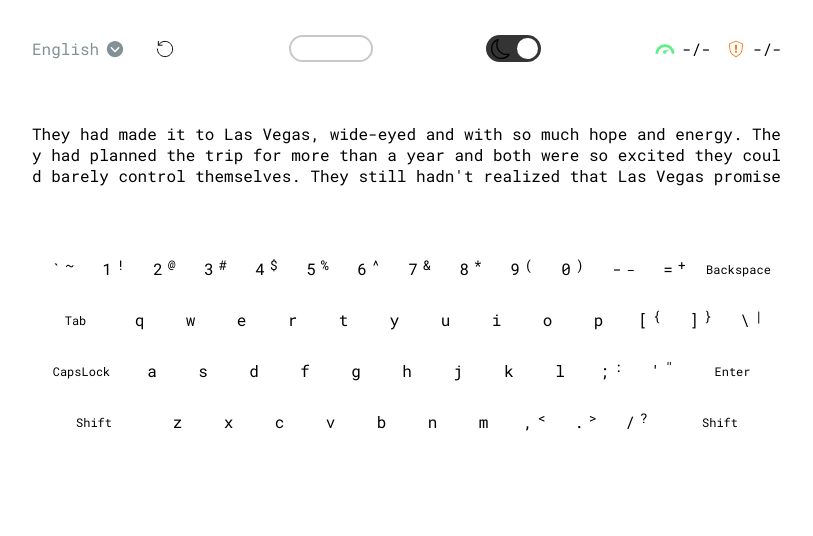
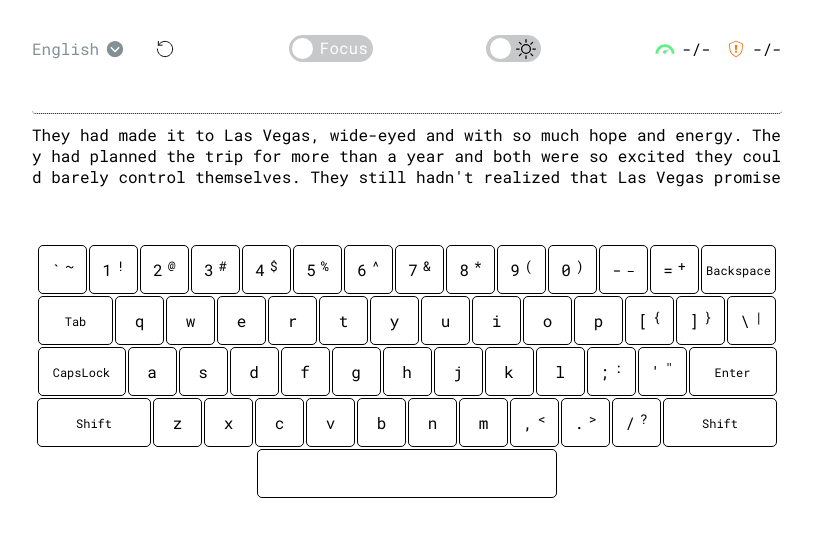
Before and after one commit to sashka311/blind-printing-simulator, a React (Create React App) app: page / in a window 1280 px wide. Shown: the top 536 px of the page, without its empty margins (233-1046 px from the left). Built offline with nearby package versions, Linux system fonts and the light colour scheme.

Commit message:
fix(App): first site visit with no theme

```diff
--- a/src/App.js
+++ b/src/App.js
@@ -7,7 +7,9 @@ import Modal from "./components/Modal/Modal";
 import { currentTextLanguage } from "./components/Language";
 function App() {
   const [isFocused, setIsFocused] = useState(false);
-  const [theme, setTheme] = useState(JSON.parse(localStorage.getItem("theme")));
+  const [theme, setTheme] = useState(
+    JSON.parse(localStorage.getItem("theme")) ? JSON.parse(localStorage.getItem("theme")) : "light"
+  );
   const [mistakesAmount, setMistakesAmount] = useState(0);
   const [charactersAmount, setCharactersAmount] = useState(0);
   const [seconds, setSeconds] = useState(1);
@@ -25,7 +27,6 @@ function App() {
     setInputValue("");
     setCurrentLine(textArr[Math.floor(Math.random() * textArr.length)]);
   };
-
   return (
     <div className="App">
       <Modal setVisible={setModal} visible={modal} setLanguage={setLanguage} language={language} />
```
